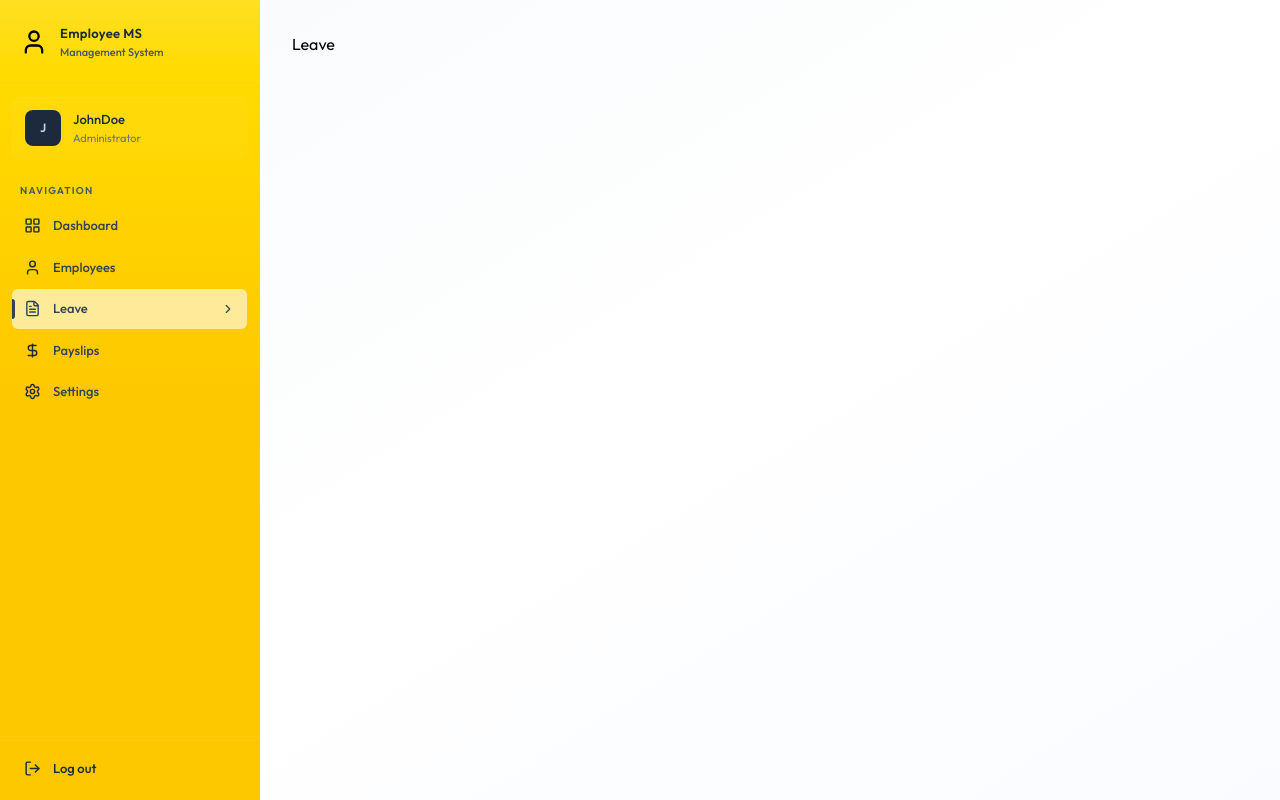
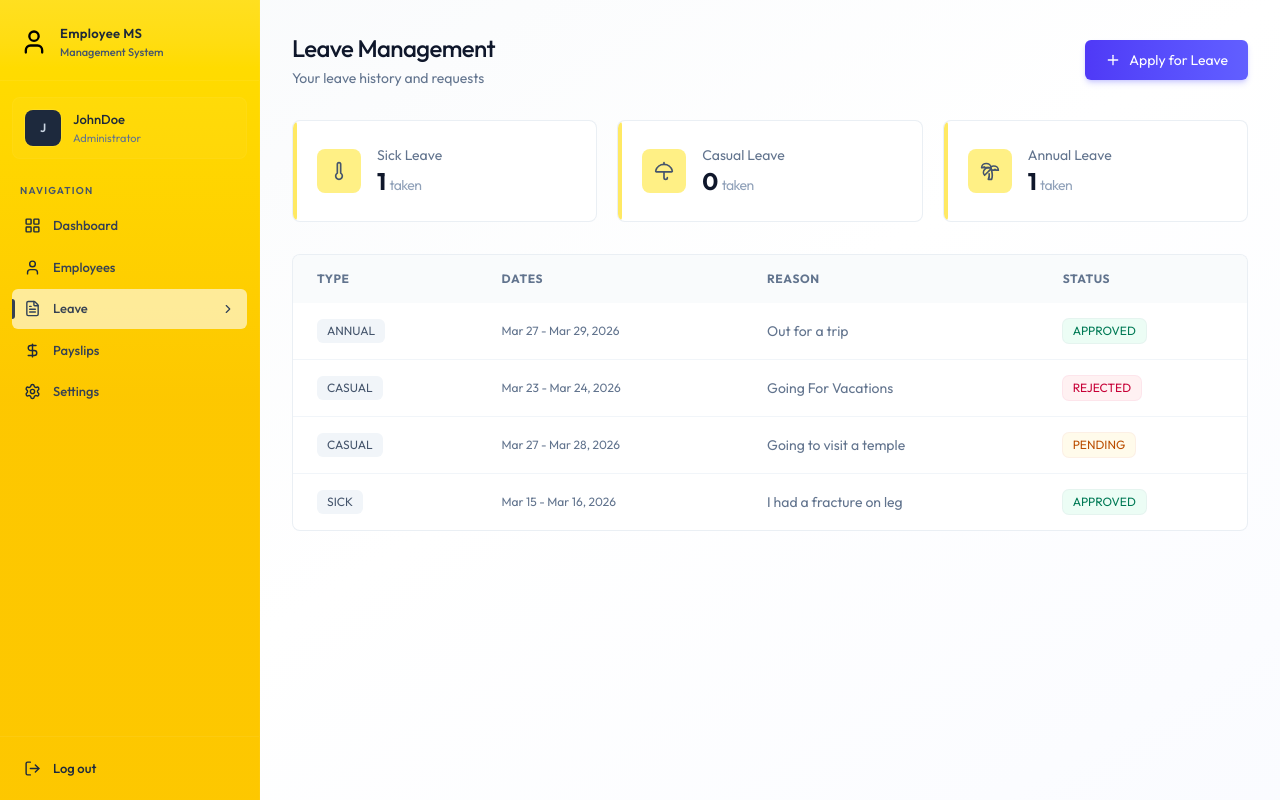
Before and after one commit to chaitanyanirmale/employee-management, a React (Vite) app in the folder client/: page /leave in a window 1280 px wide. Built offline with nearby package versions, Linux system fonts and the light colour scheme.

Commit message:
Leave page complete with component added

```diff
--- a/client/src/pages/Leave.jsx
+++ b/client/src/pages/Leave.jsx
@@ -1,7 +1,72 @@
+import { useCallback, useEffect, useState } from "react"
+import { dummyLeaveData } from "../assets/assets"
+import Loading from "../components/Loading"
+import { PalmtreeIcon, PlusIcon, ThermometerIcon, UmbrellaIcon } from "lucide-react"
+import LeaveHistory from "../components/leave/LeaveHistory"
+import ApplyLeaveModal from "../components/leave/ApplyLeaveModal"
 
 const Leave = () => {
+  const [leaves, setLeaves] = useState([])
+  const [loading, setLoading] = useState(true)
+  const [showModal, setShowModal] = useState(false)
+  const [isDeleted, setIsDeleted] = useState(false)
+  const isAdmin = false;
+  const fetchLeaves = useCallback(()=>{
+    setLeaves(dummyLeaveData)
+    setTimeout(()=>{
+      setLoading(false)
+    }, 1000)
+  },[])
+
+  useEffect(()=>{
+    fetchLeaves()
+  },[fetchLeaves])
+
+  if(loading) return <Loading />
+
+  const approvedLeaves = leaves.filter((l) => l.status === 'APPROVED');
+  const sickCount = approvedLeaves.filter((l) => l.type === 'SICK').length;
+  const casualCount = approvedLeaves.filter((l) => l.type === 'CASUAL').length;
+  const annualCount = approvedLeaves.filter((l) => l.type === 'ANNUAL').length;
+
+  const leaveStats = [
+    {label: 'Sick Leave', value: sickCount, icon: ThermometerIcon},
+    {label: 'Casual Leave', value: casualCount, icon: UmbrellaIcon},
+    {label: 'Annual Leave', value: annualCount, icon: PalmtreeIcon},
+  ]
+
   return (
-    <div>Leave</div>
+    <div className="animate-fade-in">
+      <div className="flex flex-col sm:flex-row justify-between items-start sm:items-center gap-4 mb-8">
+        <div>
+          <h1 className="page-title">Leave Management</h1>
+          <p className="page-subtitle">{isAdmin ? "Manage Leave applications" : "Your leave history and requests"}</p>
+        </div>
+        {!isAdmin && !isDeleted && (
+          <button onClick={()=> setShowModal(true)} className="btn-primary flex items-center gap-2 w-full sm:w-auto justify-center">
+            <PlusIcon className="w-4 h-4" /> Apply for Leave
+          </button>
+        )}
+      </div>
+      {!isAdmin && (
+        <div className="grid grid-cols-1 sm:grid-cols-3 gap-4 sm:gap-5 mb-8">
+          {leaveStats.map((s)=>(
+            <div key={s.label} className="card card-hover p-5 sm:p-6 flex items-center gap-4 relative overflow-hidden group">
+              <div className="absolute left-0 top-0 bottom-0 w-1 rounded-r-full bg-yellow-300/70 group-hover:bg-yellow-500/70"/>
+              <div className="p-3 bg-yellow-200 rounded-lg group-hover:bg-yellow-100 transition-colors duration-200">
+                <s.icon className="w-5 h-5 text-slate-600 group-hover:text-indigo-600 transition-colors duration-200"/>
+              </div>
+              <div className="">
+                <p className="text-sm text-slate-500">{s.label}</p>
+                <p className="text-2xl font-bold text-slate-900 tracking-tight">{s.value} <span className="text-sm font-normal text-slate-400">taken</span></p>
+              </div>
+            </div>
+          ))}
+        </div>
+      )}
+      <LeaveHistory leaves={leaves} isAdmin={isAdmin} onUpdate={fetchLeaves}/>
+      <ApplyLeaveModal open={showModal} onClose={()=> setShowModal(false)} onSuccess={fetchLeaves}/>
+    </div>
   )
 }
 
```
